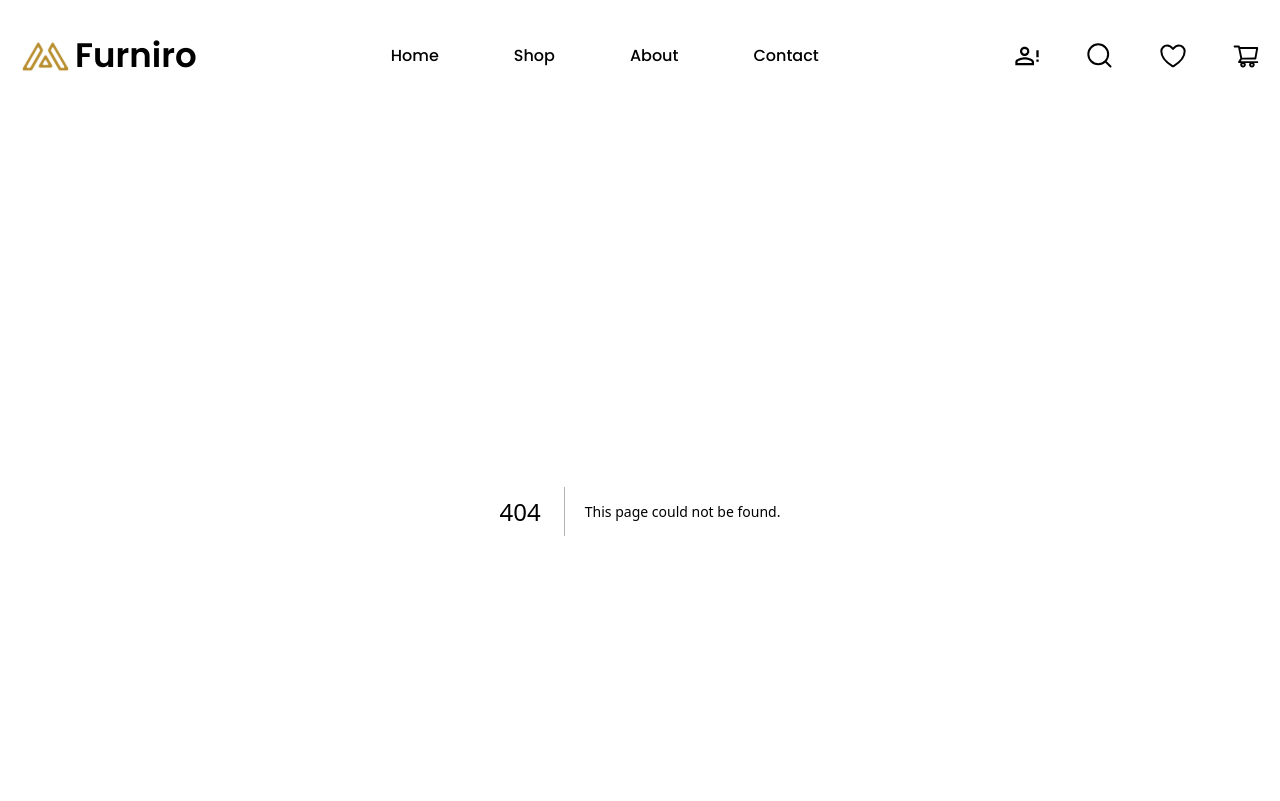
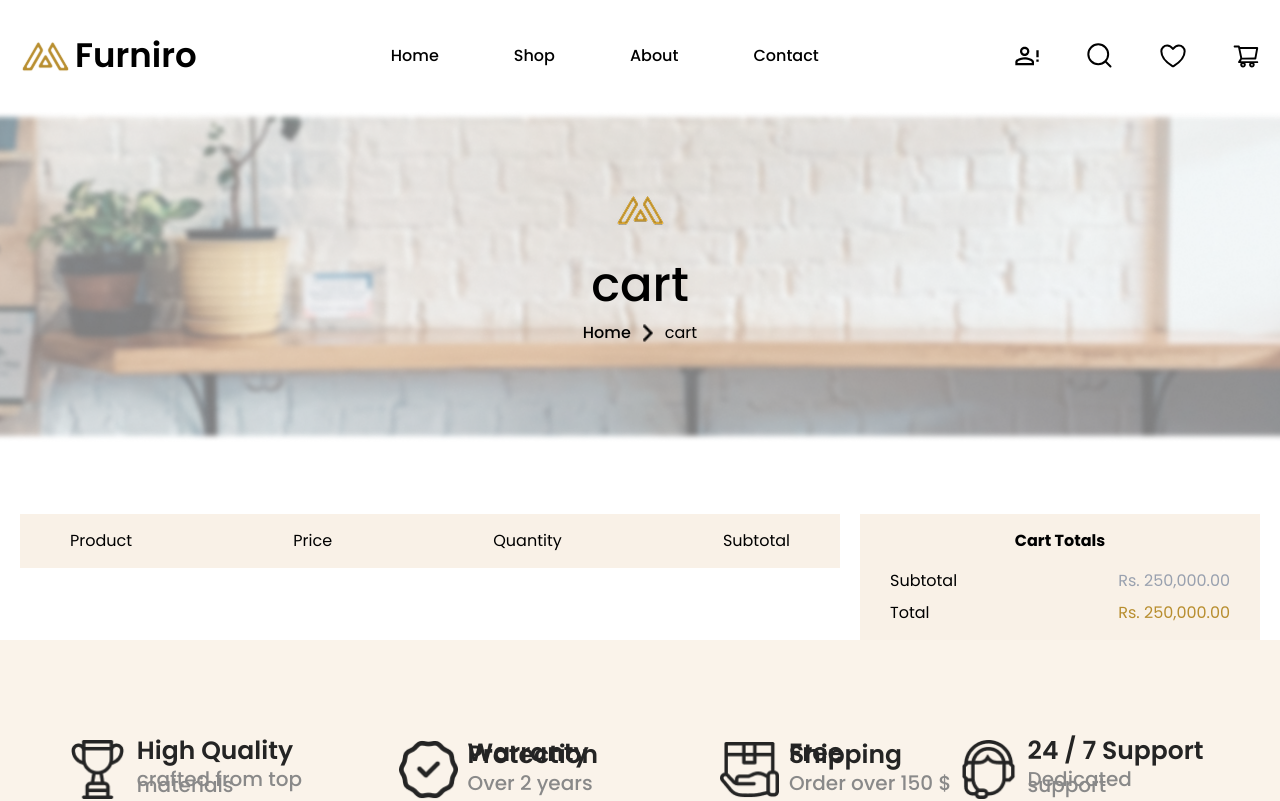
Before and after one commit to shourov223/furniro, a Next.js app: page /Cart in a window 1280 px wide. Before the commit this address had no page. Shown: the top 801 px of the page. Built offline with nearby package versions, Linux system fonts and the light colour scheme.

Commit message:
update cart page

```diff
--- /dev/null
+++ b/src/app/Cart/page.tsx
@@ -0,0 +1,16 @@
+import CartPage from '@/components/Emam/Cart'
+import CommonBanner from '@/components/siam/CommonBanner'
+import Service from '@/components/siam/Service'
+import React from 'react'
+
+const page = () => {
+  return (
+    <div>
+        <CommonBanner pageName='cart'/>
+        <CartPage />
+        <Service />
+    </div>
+  )
+}
+
+export default page
--- a/src/components/Emam/Cart.ts
+++ /dev/null
@@ -1,9 +0,0 @@
-
-
-const Cart = () => {
-  return (
-    <div>Cart</div>
-  )
-}
-
-export default Cart
--- /dev/null
+++ b/src/components/Emam/Cart.tsx
@@ -0,0 +1,65 @@
+import React from 'react'
+
+const CartPage = () => {
+  return (
+    <section className='Cart_section mt-[72px]'>
+      <div className="container">
+        {/* <div className="grid grid-cols-12 gap-5">
+          <div className="grid grid-span-8">
+            <div className='py-[15px] px-[145px] bg-[#F9F1E7]'>
+              <ul className='flex justify-between items-center'>
+                <li>Product</li>
+                <li>Price</li>
+                <li>Quantity</li>
+                <li>Subtotal</li>
+              </ul>
+            </div>
+          </div>
+          <div className="grid grid-col-4">
+            <div className='py-[15px] px-[75px] bg-[#F9F1E7] '>
+               <h2>Cart Totals</h2>
+               <div className='flex'>
+                 <p>Subtotal</p>
+                 <p>Rs. 250,000.00</p>
+               </div>
+               <div className='flex'>
+                 <p>Subtotal</p>
+                 <p>Rs. 250,000.00</p>
+               </div>
+            </div>
+          </div>
+        </div> */}
+        <div className="grid grid-cols-12 gap-5">
+            <div className="col-span-8">
+              <div className='py-[15px] px-[50px] bg-[#F9F1E7]'>
+                <ul className='flex justify-between items-center'>
+                  <li>Product</li>
+                  <li>Price</li>
+                  <li>Quantity</li>
+                  <li>Subtotal</li>
+                </ul>
+              </div>
+            </div>
+
+
+            <div className="col-span-4">
+              <div className='py-[15px] px-[30px] bg-[#F9F1E7] '>
+                <h2 className="text-center font-bold mb-4">Cart Totals</h2>
+                <div className='flex justify-between mb-2'>
+                  <p>Subtotal</p>
+                  <p className="text-gray-400">Rs. 250,000.00</p>
+                </div>
+                <div className='flex justify-between'>
+                  <p>Total</p>
+                  <p className="text-[#B88E2F]">Rs. 250,000.00</p>
+                </div>
+
+              </div>
+            </div>
+          </div>
+      </div>
+    </section>
+  )
+}
+
+export default CartPage
--- /dev/null
+++ b/src/components/Emam/ProductDetails.tsx
@@ -0,0 +1,9 @@
+import React from 'react'
+
+const ProductDetails = () => {
+  return (
+    <div>jhfgrtiwrethfui </div>
+  )
+}
+
+export default ProductDetails
```
